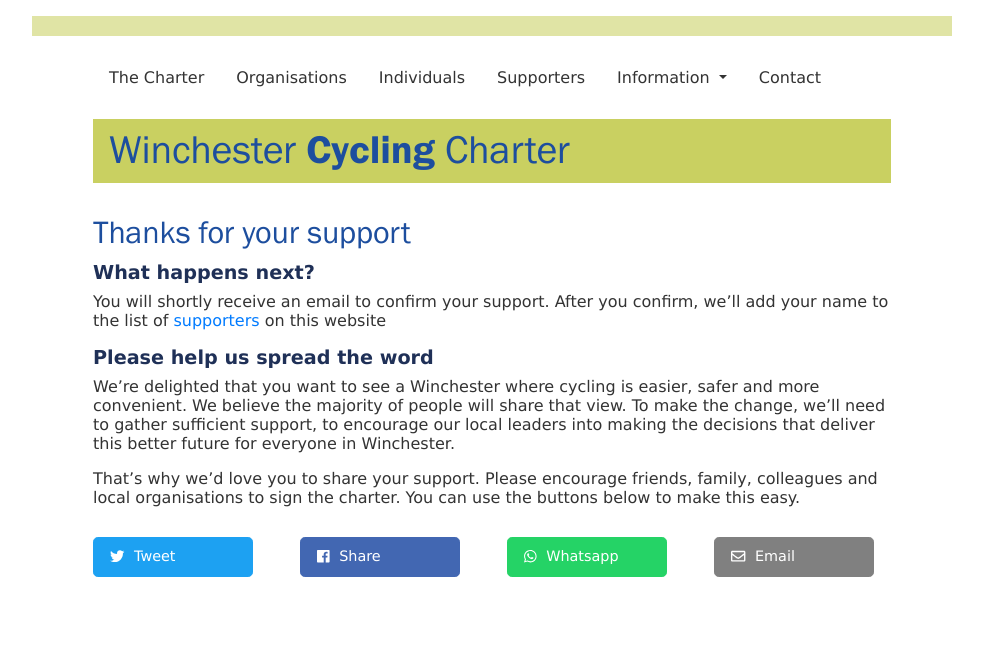
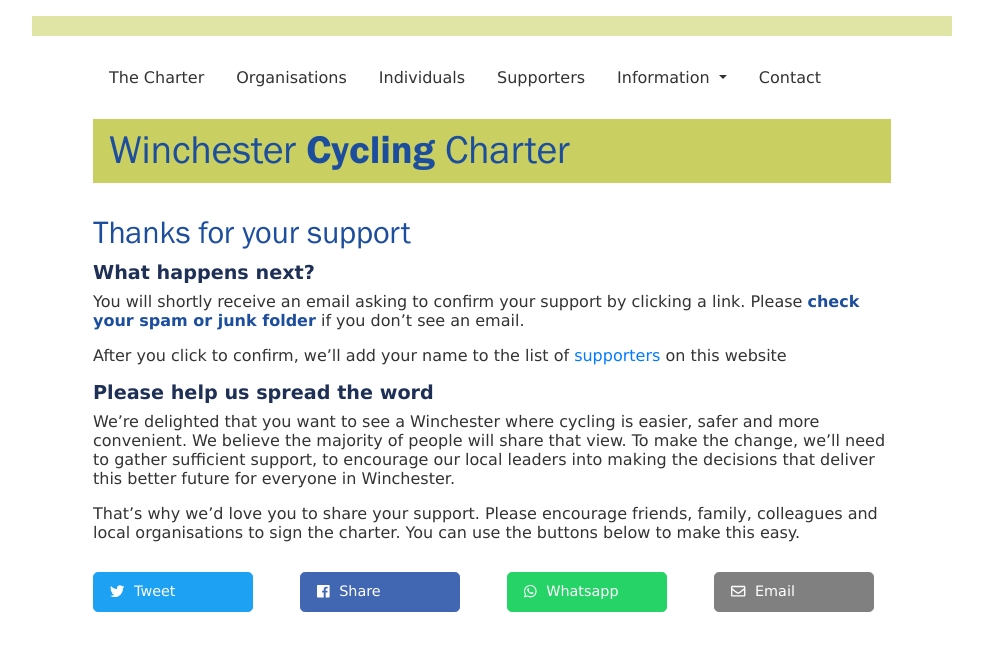
Before and after one commit to winchestercyclingcharter/winchestercyclingcharter.github.io, a Jekyll site: the page built from ind-thanks.md, in a window 1280 px wide. Shown: the top 651 px of the page, without its empty margins (148-1131 px from the left). Built offline with Jekyll 4.4.1, drawn with Linux system fonts in a browser that asks for light colours; nearby versions of some CDN libraries.

Commit message:
added people plus spam warning

```diff
--- a/_data/people.yml
+++ b/_data/people.yml
@@ -50,3 +50,5 @@ people:
 - { lastname: Rowland , firstname: Anna , dt: 20210219-100214-365347 }
 - { lastname: Noot, firstname: Kate, dt: 20210219-082152-851248 }
 - { lastname: Turner, firstname: Rich, dt: 20210219-094257-756900 }
+- { lastname: Noot, firstname: Reuben, dt: 20210219-125156-204627 }
+- { lastname: Lord, firstname: Carleton, dt: 20210219-130142-782859 }
--- a/assets/css/main.scss
+++ b/assets/css/main.scss
@@ -272,3 +272,6 @@ blockquote p {
   /* Vertically center the text (icon) */
   color: rgb(13, 170, 13);
 }
+b, strong {
+  color: #1d4e9e;
+}
--- a/ind-thanks.md
+++ b/ind-thanks.md
@@ -8,7 +8,9 @@ sharetext: I signed the Winchester Cycling Charter.
 
 ### What happens next?
 
-You will shortly receive an email to confirm your support. After you confirm, we'll add your name to the list of
+You will shortly receive an email asking to confirm your support by clicking a link. Please **check your spam or junk folder** if you don't see an email.
+
+After you click to confirm, we'll add your name to the list of
 [supporters](/supporters) on this website
 
 ### Please help us spread the word
```
Also changed, not shown: org-thanks.md (+3 -1 lines).
